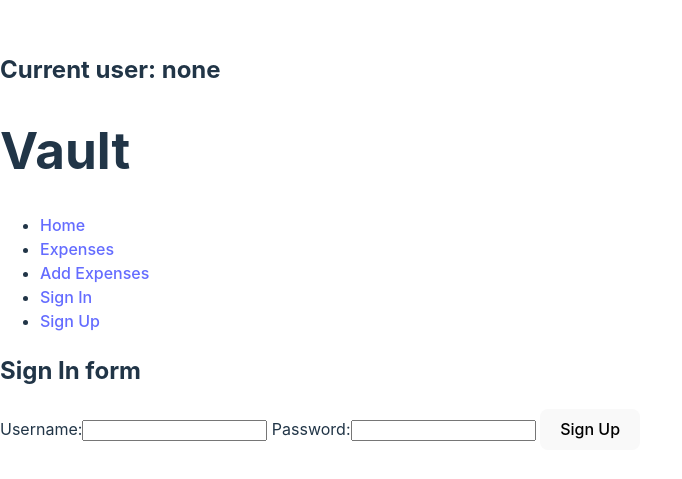
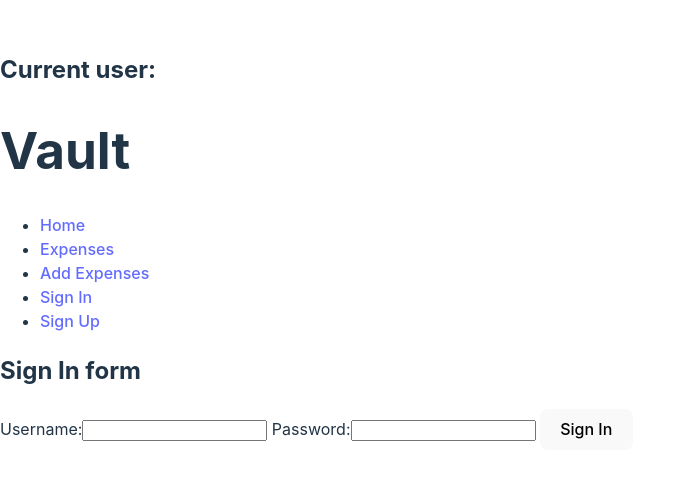
Before and after one commit to Labeodan/Vault-frontend, a React (Vite) app: page /expenses in a window 1280 px wide. Shown: the part 159-638 px from the top of the page, without its empty margins (0-682 px from the left). Built offline with nearby package versions, Linux system fonts and the light colour scheme; no server answers.

Commit message:
fixed some syntax errors

```diff
--- a/src/App.jsx
+++ b/src/App.jsx
@@ -17,7 +17,7 @@ const App = () => {
   const [transactions, setTransactions] = useState([]);
   const [budgets, setBudgets] = useState([]);
   const [tags, setTags] = useState([]);
-  const [user, setUser] = useState(getUser);
+  const [user, setUser] = useState(getUser());
 
   useEffect(() => {
     // create a new async function
@@ -31,7 +31,7 @@ const App = () => {
   }, []);
 
   return (<>
-    <h2>Current user: {(user ? user.username : "none")}</h2>
+    <h2>Current user: {(user ? user.username : "")}</h2>
     <Header user={user} setUser={setUser}></Header>
     <Routes>
       {/* User routes */}
--- a/src/components/Header/Header.jsx
+++ b/src/components/Header/Header.jsx
@@ -1,12 +1,14 @@
+import { useNavigate } from "react-router-dom";
 import { Link } from "react-router-dom";
 import { removeToken } from "../../utils/auth";
 
 export const Header = ({ user, setUser }) => {
+    const navigate = useNavigate()
 
     const handleSignOut = () => {
         removeToken()
         setUser(null)
-        useNavigate('/')
+        navigate('/')
     }
 
     return (
--- a/src/components/auth/SignInFrom/signInForm.jsx
+++ b/src/components/auth/SignInFrom/signInForm.jsx
@@ -1,5 +1,6 @@
-import { useParams } from 'react-router-dom';
+import { useNavigate} from 'react-router-dom';
 import { useState } from 'react';
+
 
 
 export const SignInForm = ({ authService, user, setUser }) => {
@@ -10,18 +11,20 @@ export const SignInForm = ({ authService, user, setUser }) => {
 
     });
 
-    const handleSignUp = async (signInData) => {
+    const navigate = useNavigate()
+
+    const handleSignIn = async (signInData) => {
         try {
             // Call to the sign up service, and log in the user automatically
-            console.dir("hnadle sign up data " + signInData)
-            console.log(signInData);
+            // console.dir("handle sign in data " + signInData)
+            // console.log(signInData);
             const newUser = await authService.signIn(signInData);
             if (newUser.error) {
                 throw new Error(newUser.error);
             }
             console.log(newUser);
-            setUser(newUser);
-
+            setUser(newUser.user);
+            navigate("/")
         } catch (error) {
             console.log(error)
         }
@@ -36,7 +39,7 @@ export const SignInForm = ({ authService, user, setUser }) => {
 
     const handleSubmitForm = (evt) => {
         evt.preventDefault();
-        handleSignUp(signInData);
+        handleSignIn(signInData);
         setSignInData({ username: '', password: '', });
     };
     return (
@@ -53,7 +56,7 @@ export const SignInForm = ({ authService, user, setUser }) => {
                     /> </label>
                 <label htmlFor="password"> Password:
                     <input
-                        type='password'
+                        type="password"
                         id="password"
                         name="password"
                         value={setSignInData.password}
@@ -61,7 +64,7 @@ export const SignInForm = ({ authService, user, setUser }) => {
                         required
                     /> </label>
 
-                <button type="submit">Sign Up</button>
+                <button type="submit">Sign In</button>
 
             </form>
         </main>
```
